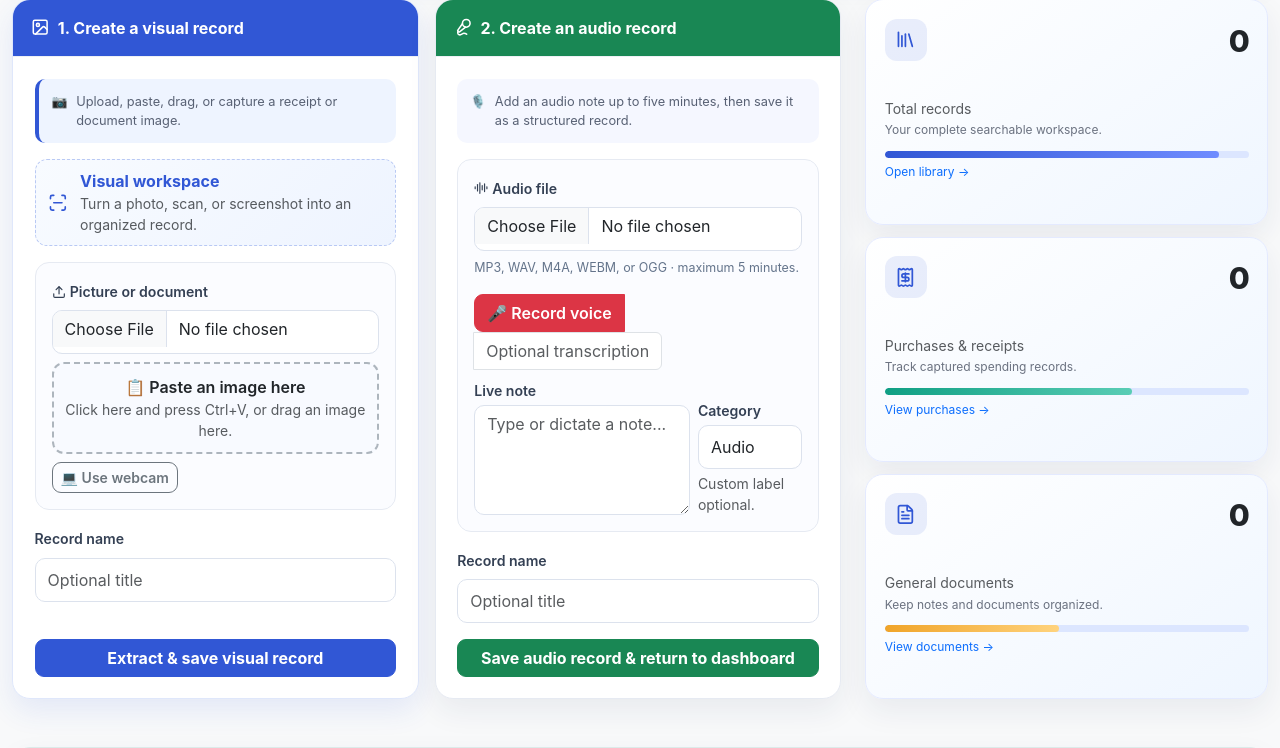
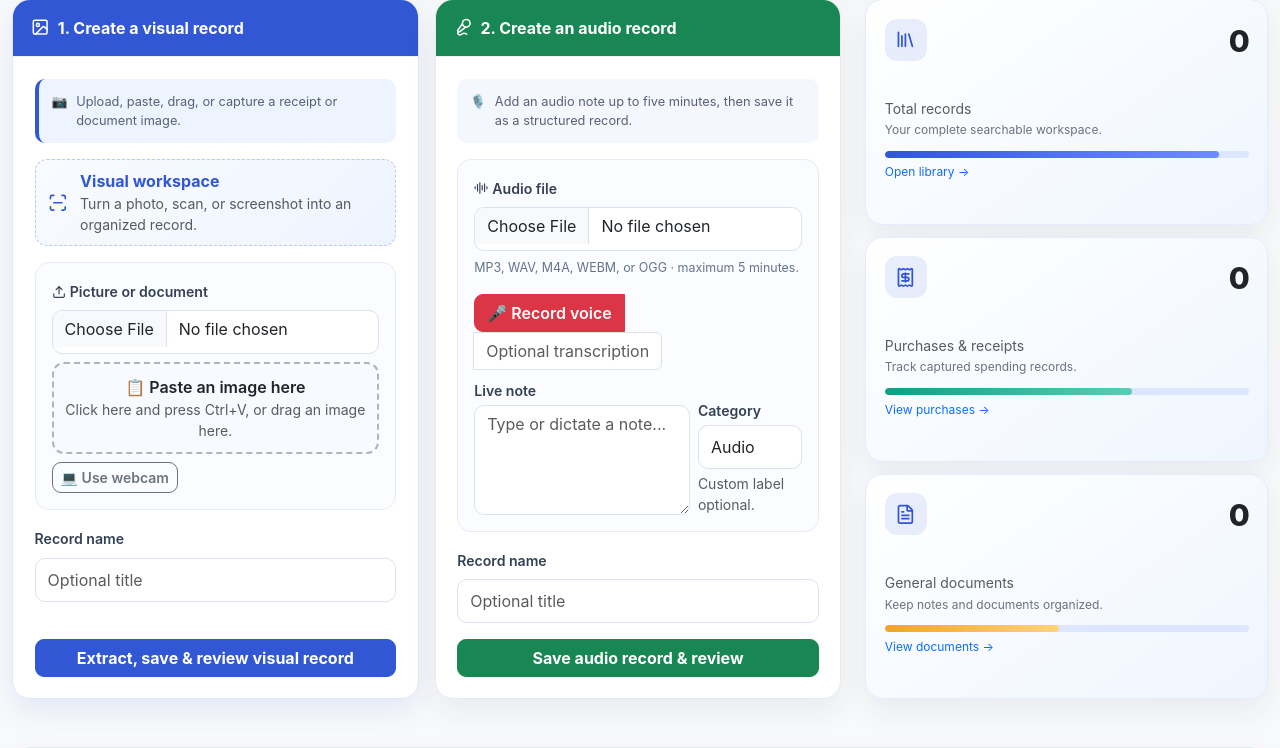
Before and after one commit to wajid4600w-art/sbs-smart-capture, a Flask app: page / in a window 1280 px wide. Shown: the part 445-1193 px from the top of the page. Run offline with Flask 3, Linux system fonts and the light colour scheme; some libraries are stand-ins or nearby versions.

Commit message:
Open saved records for review

```diff
--- a/app.py
+++ b/app.py
@@ -962,8 +962,8 @@ def add_record():
         ))
         new_id = cur.lastrowid
 
-    flash("Record processed and saved successfully.", "success")
-    return redirect(url_for("index"))
+    flash("Record processed and saved successfully. Review or edit it below.", "success")
+    return redirect(url_for("view_record", id=new_id))
 
 @app.route("/records/view")
 def view_record():
--- a/template/index.html
+++ b/template/index.html
@@ -905,7 +905,7 @@
                                     <label class="form-label fw-semibold">Record name</label>
                                     <input type="text" name="record_name" class="form-control" placeholder="Optional title">
                                 </div>
-                                <button type="submit" class="btn btn-primary w-100 fw-bold">Extract & save visual record</button>
+                                <button type="submit" class="btn btn-primary w-100 fw-bold">Extract, save & review visual record</button>
                             </form>
                         </div>
                     </div>
@@ -942,7 +942,7 @@
                                     <label class="form-label fw-semibold">Record name</label>
                                     <input type="text" name="record_name" class="form-control" placeholder="Optional title">
                                 </div>
-                                <button type="submit" class="btn btn-success w-100 fw-bold">Save audio record & return to dashboard</button>
+                                <button type="submit" class="btn btn-success w-100 fw-bold">Save audio record & review</button>
                             </form>
                         </div>
                     </div>
```
